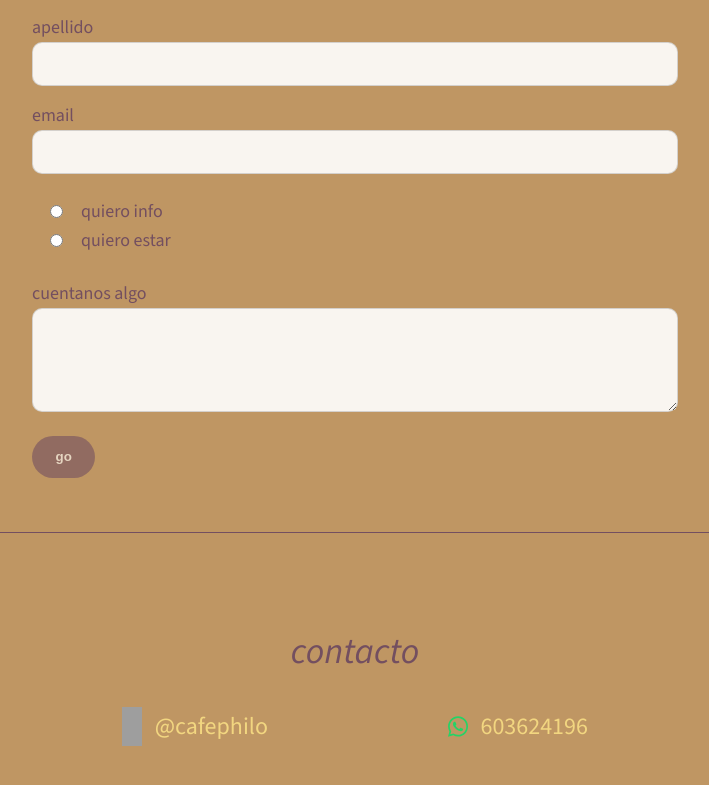
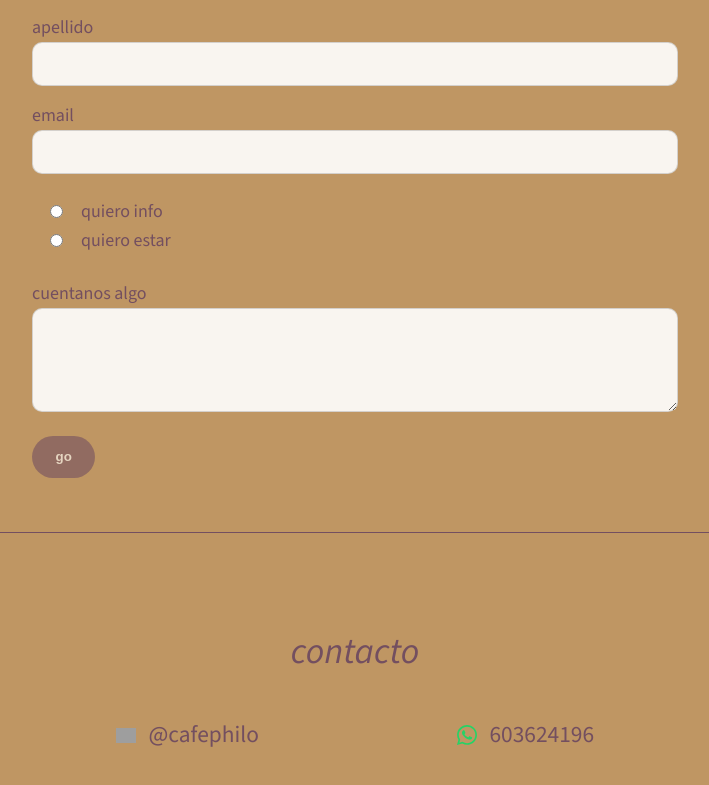
Before and after one commit to nonowelle/test-cafe, a Vue app: page / in a window 1280 px wide. Shown: the part 2250-3035 px from the top of the page, without its empty margins (285-994 px from the left). Built offline with nearby package versions, Linux system fonts and the light colour scheme; grey boxes are pictures that could not be loaded.

Commit message:
links in contact section

```diff
--- a/src/components/Contact.vue
+++ b/src/components/Contact.vue
@@ -3,14 +3,14 @@
         <div class="contact-section">
             <h2>{{ currentContent.navigation.contact }}</h2>
             <div class="socials">
-                <div class="social">
-                    <img class="logo" src="../assets/instagram.svg" />
+                <a href="https://instagram.com/cafephil0" target="_blank" class="social">
+                    <img class="logo" src="../assets/instagram.svg" alt="Instagram" />
                     @cafephilo
-                </div>
-                <div class="social">
-                    <img class="logo" src="../assets/whatsapp.svg" />
+                </a>
+                <a href="https://wa.me/603624196" target="_blank" class="social">
+                    <img class="logo" src="../assets/whatsapp.svg" alt="WhatsApp" />
                     603624196
-                </div>
+                </a>
             </div>
         </div>
     </section>
@@ -39,10 +39,20 @@ const { currentContent } = useLanguage();
 }
 
 .social {
-
     display: flex;
     justify-content: center;
+    align-items: center;
     gap: 0.7rem;
+    text-decoration: none;
+    color: var(--color-links);
+    transition: color 0.3s ease;
+    padding: 0.5rem;
+    border-radius: 8px;
+}
+
+.social:hover {
+    color: var(--color-cta);
+    background-color: rgba(255, 255, 255, 0.1);
 }
 
 .logo {
```
